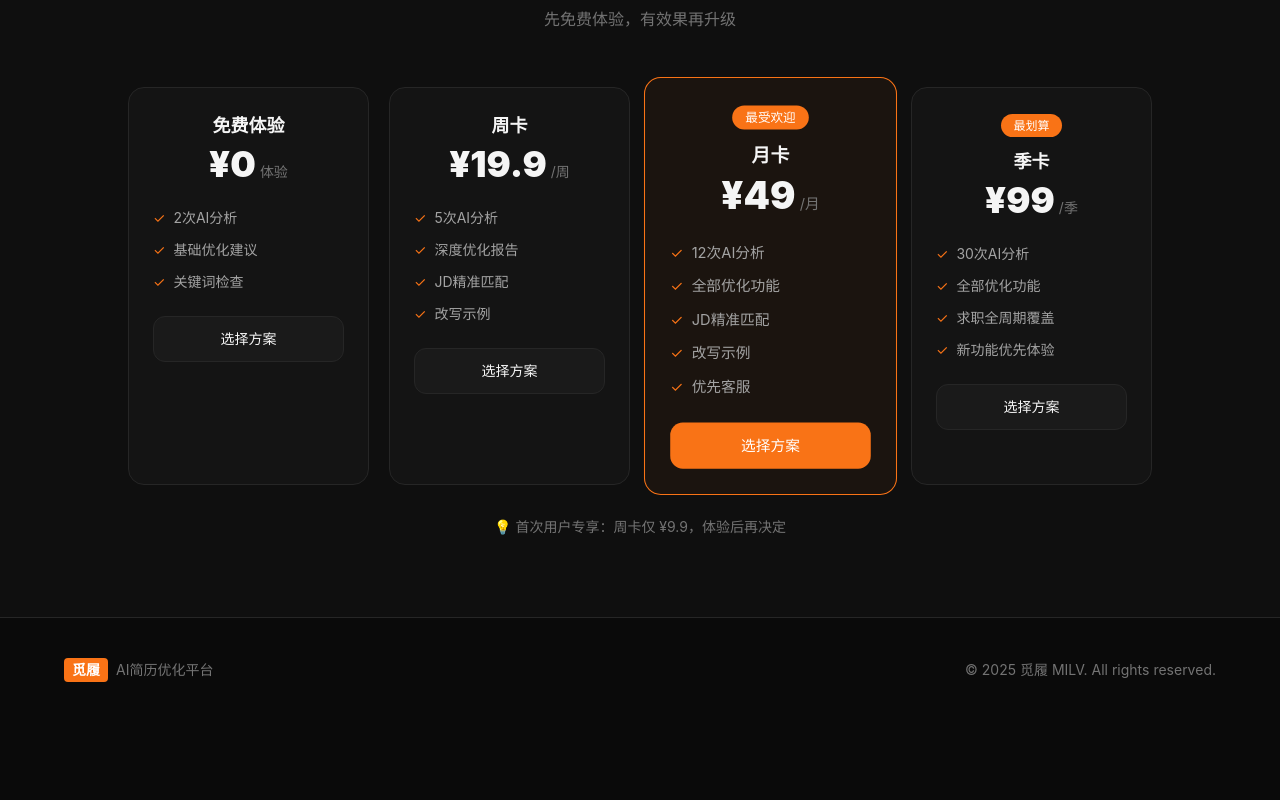
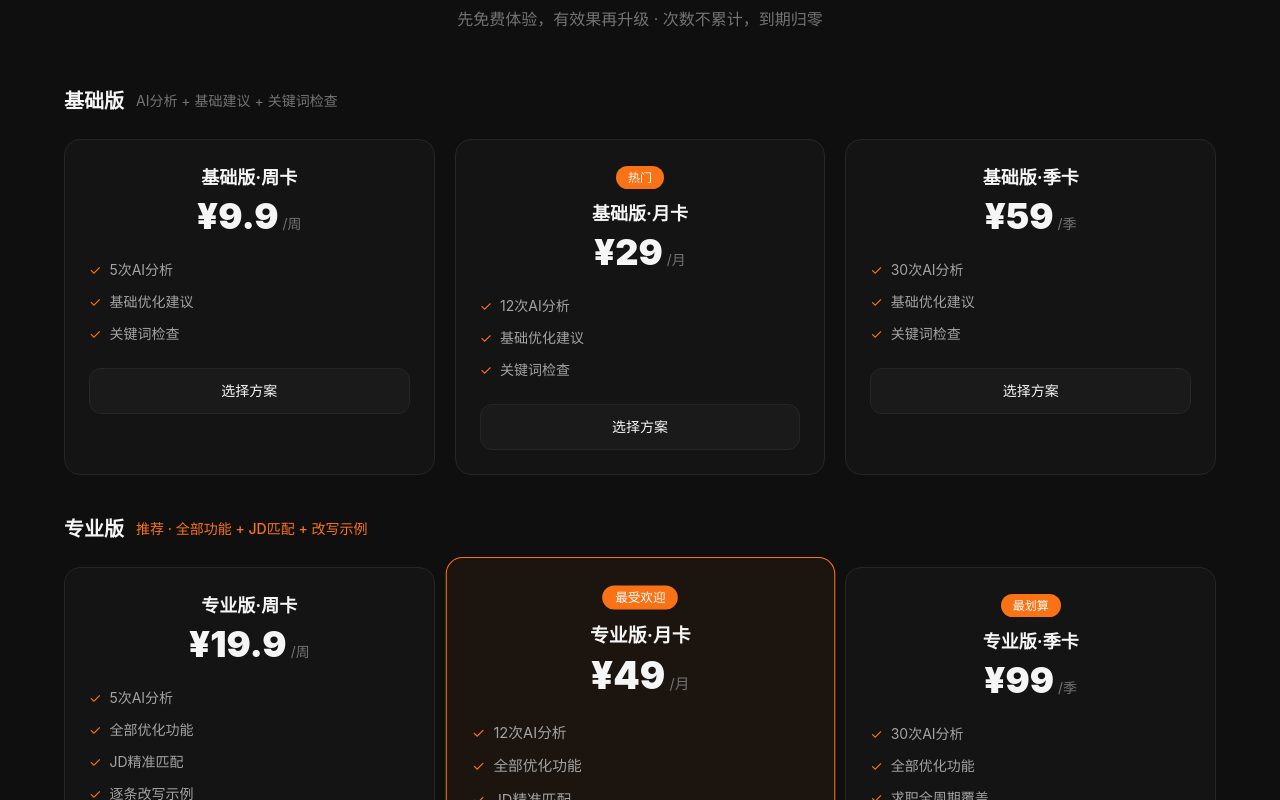
Before and after one commit to Bluewewewewe/milv-resume, a Next.js app: page / in a window 1280 px wide. Shown: the part 2820-3620 px from the top of the page. Before the commit the page ends 3542 px from the top, so only its background shows below. Built offline with nearby package versions, Linux system fonts and the light colour scheme.

Commit message:
feat: 双档位定价(基础版+专业版)×周/月/季

```diff
--- a/src/app/page.tsx
+++ b/src/app/page.tsx
@@ -340,16 +340,37 @@ export default function Home() {
 
       {/* 定价 */}
       <section id="pricing" className="py-20 px-6 bg-surface-card/50">
-        <div className="max-w-5xl mx-auto">
+        <div className="max-w-6xl mx-auto">
           <h2 className="text-3xl font-bold text-center mb-4">按需选择，灵活付费</h2>
-          <p className="text-text-muted text-center mb-14">先免费体验，有效果再升级</p>
-          <div className="grid md:grid-cols-4 gap-5">
-            <PriceCard plan="free" price="¥0" desc="体验" features={['2次AI分析', '基础优化建议', '关键词检查']} current={user?.plan === 'free'} />
-            <PriceCard plan="weekly" price="¥19.9" desc="/周" features={['5次AI分析', '深度优化报告', 'JD精准匹配', '改写示例']} current={user?.plan === 'weekly'} />
-            <PriceCard plan="monthly" price="¥49" desc="/月" features={['12次AI分析', '全部优化功能', 'JD精准匹配', '改写示例', '优先客服']} current={user?.plan === 'monthly'} highlight badge="最受欢迎" />
-            <PriceCard plan="quarterly" price="¥99" desc="/季" features={['30次AI分析', '全部优化功能', '求职全周期覆盖', '新功能优先体验']} current={user?.plan === 'quarterly'} badge="最划算" />
+          <p className="text-text-muted text-center mb-14">先免费体验，有效果再升级 · 次数不累计，到期归零</p>
+
+          {/* 基础版 */}
+          <div className="mb-10">
+            <div className="flex items-center gap-3 mb-6">
+              <h3 className="text-xl font-bold">基础版</h3>
+              <span className="text-text-muted text-sm">AI分析 + 基础建议 + 关键词检查</span>
+            </div>
+            <div className="grid md:grid-cols-3 gap-5">
+              <PriceCard plan="basic_weekly" price="¥9.9" desc="/周" features={['5次AI分析', '基础优化建议', '关键词检查']} current={user?.plan === 'basic_weekly'} />
+              <PriceCard plan="basic_monthly" price="¥29" desc="/月" features={['12次AI分析', '基础优化建议', '关键词检查']} current={user?.plan === 'basic_monthly'} badge="热门" />
+              <PriceCard plan="basic_quarterly" price="¥59" desc="/季" features={['30次AI分析', '基础优化建议', '关键词检查']} current={user?.plan === 'basic_quarterly'} />
+            </div>
           </div>
-          <p className="text-center text-text-muted text-sm mt-8">💡 首次用户专享：周卡仅 ¥9.9，体验后再决定</p>
+
+          {/* 专业版 */}
+          <div>
+            <div className="flex items-center gap-3 mb-6">
+              <h3 className="text-xl font-bold">专业版</h3>
+              <span className="text-brand text-sm font-medium">推荐 · 全部功能 + JD匹配 + 改写示例</span>
+            </div>
+            <div className="grid md:grid-cols-3 gap-5">
+              <PriceCard plan="pro_weekly" price="¥19.9" desc="/周" features={['5次AI分析', '全部优化功能', 'JD精准匹配', '逐条改写示例']} current={user?.plan === 'pro_weekly'} />
+              <PriceCard plan="pro_monthly" price="¥49" desc="/月" features={['12次AI分析', '全部优化功能', 'JD精准匹配', '逐条改写示例', '优先客服']} current={user?.plan === 'pro_monthly'} highlight badge="最受欢迎" />
+              <PriceCard plan="pro_quarterly" price="¥99" desc="/季" features={['30次AI分析', '全部优化功能', '求职全周期覆盖', '新功能优先体验']} current={user?.plan === 'pro_quarterly'} badge="最划算" />
+            </div>
+          </div>
+
+          <p className="text-center text-text-muted text-sm mt-10">💡 首次用户专享：基础版周卡仅 ¥4.9，体验后再决定</p>
         </div>
       </section>
 
@@ -484,7 +505,12 @@ function PriceCard({ plan, price, desc, features, current, highlight, badge }: {
     <div className={`rounded-2xl p-6 border transition-all ${highlight ? 'border-brand bg-brand/5 scale-105' : 'border-border bg-surface-card'}`}>
       {badge && <div className="text-center mb-3"><span className="bg-brand text-white text-xs px-3 py-1 rounded-full font-medium">{badge}</span></div>}
       <div className="text-center mb-6">
-        <h3 className="font-bold text-lg mb-1">{plan === 'free' ? '免费体验' : plan === 'weekly' ? '周卡' : plan === 'monthly' ? '月卡' : '季卡'}</h3>
+        <h3 className="font-bold text-lg mb-1">
+          {plan === 'free' ? '免费体验' :
+           plan.startsWith('basic_') ? '基础版' + (plan.endsWith('weekly') ? '·周卡' : plan.endsWith('monthly') ? '·月卡' : '·季卡') :
+           plan.startsWith('pro_') ? '专业版' + (plan.endsWith('weekly') ? '·周卡' : plan.endsWith('monthly') ? '·月卡' : '·季卡') :
+           plan}
+        </h3>
         <div className="flex items-baseline justify-center gap-1"><span className="text-4xl font-black">{price}</span><span className="text-text-muted text-sm">{desc}</span></div>
       </div>
       <ul className="space-y-3 mb-6">{features.map((f) => <li key={f} className="text-text-secondary text-sm flex items-center gap-2"><span className="text-brand">✓</span>{f}</li>)}</ul>
```
